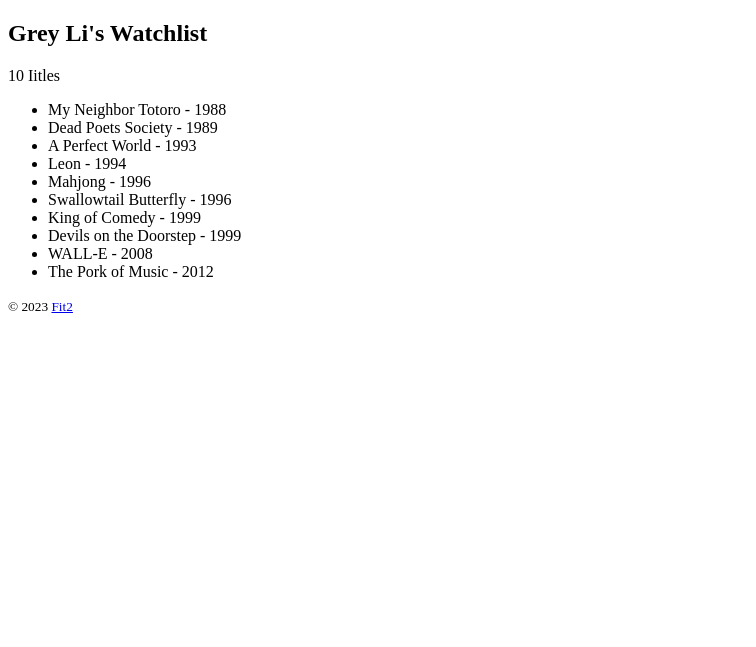
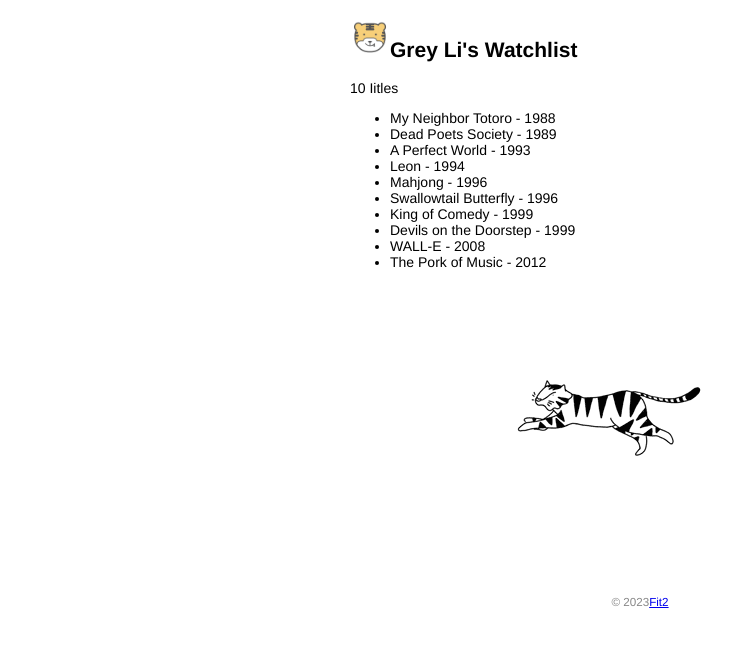
Before and after one commit to nonozone/watchlist, a Flask app: page / in a window 1280 px wide. Shown: the top 647 px of the page, without its empty margins (0-756 px from the left). Run offline with Flask 3, Linux system fonts and the light colour scheme.

Commit message:
add static files

```diff
--- /dev/null
+++ b/static/style.css
@@ -0,0 +1,48 @@
+ /* 页面整体 */
+body {
+    margin: auto;
+    max-width: 580px;
+    font-size: 14px;
+    font-family: Helvetica, Arial, sans-serif;
+}
+
+/* 页脚 */
+footer {
+    color: #888;
+    margin-top: 15px;
+    text-align: center;
+    padding: 10px;
+}
+
+/* 头像 */
+.avatar {
+    width: 40px;
+}
+
+/* 电影列表 */
+.movie-list {
+    list-style-type: none;
+    padding: 0;
+    margin-bottom: 10px;
+    box-shadow: 0 2px 5px 0 rgba(0, 0, 0, 0.16), 0 2px 10px 0 rgba(0, 0, 0, 0.12);
+}
+
+.movie-list li {
+    padding: 12px 24px;
+    border-bottom: 1px solid #ddd;
+}
+
+.movie-list li:last-child {
+    border-bottom:none;
+}
+
+.movie-list li:hover {
+    background-color: #f8f9fa;
+}
+
+/* 龙猫图片 */
+.Tiger {
+    display: block;
+    margin: 0 auto;
+    height: 100px;
+}
--- a/templates/index.html
+++ b/templates/index.html
@@ -10,13 +10,17 @@
         <title>{{ name }}'s Watchlist</title>
         <meta name="description" content="">
         <meta name="viewport" content="width=device-width, initial-scale=1">
-        <link rel="stylesheet" href="">
+        <link rel="stylesheet" href="{{ url_for('static', filename='style.css') }}" type="text/css">
+        <link rel="icon" href="{{ url_for('static', filename='favicon.ico') }}">
+
     </head>
     <body>
         <!--[if lt IE 7]>
             <p class="browsehappy">You are using an <strong>outdated</strong> browser. Please <a href="#">upgrade your browser</a> to improve your experience.</p>
         <![endif]-->
-        <h2>{{ name }}'s Watchlist</h2>
+        <h2>
+            <img alt="avatar" class="avatar" src="{{ url_for('static', filename='images/tiger.png') }}">{{ name }}'s Watchlist
+        </h2>
         {# 使用 length 过滤器获取 movies  变量的长度 #}
         <p>{{ movies|length}} Iitles</p>
         <ul>
@@ -25,8 +29,9 @@
             {% endfor %}
         </ul>
 
+        <img alt="Running Tiger" src="{{ url_for('static', filename='images/giphy.gif')}}">
         <footer>
-            <small>&copy; 2023 <a href="http://fit2.cn">Fit2</a></small>
+            <small>&copy; 2023<a href="http://fit2.cn">Fit2</a></small>
         </footer>
     </body>
 </html>
```
Also changed, not shown: static/favicon.png (added), static/images/giphy.gif (added), static/images/tiger.png (added).
